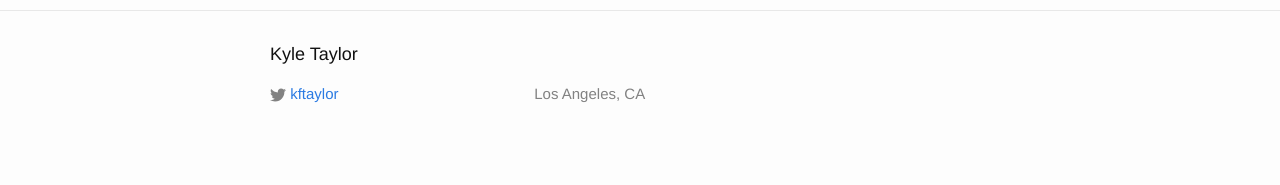
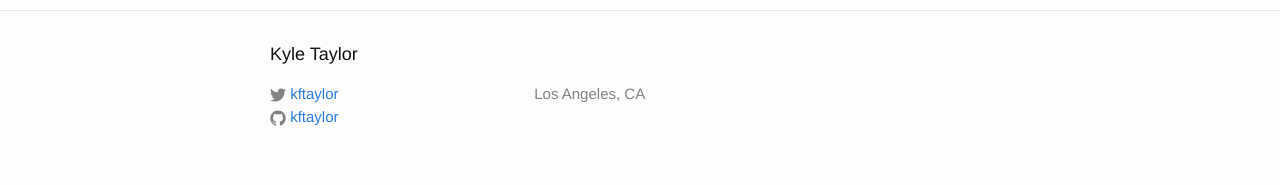
Before and after one commit to kftaylor/kftaylor.github.io, a Jekyll site: the page built from index.html, in a window 1280 px wide. Shown: the part 1450-1635 px from the top of the page. Built offline with Jekyll 4.4.1, drawn with Linux system fonts in a browser that asks for light colours.

Commit message:
Update footer.html

```diff
--- a/_includes/footer.html
+++ b/_includes/footer.html
@@ -8,6 +8,7 @@
       <div class="footer-col footer-col-1">
         <ul class="contact-list">
           <li>{% include icon-twitter.html username=site.twitter_username %}</li>
+          <li>{% include icon-github.html username=site.github_username %}</li>
         </ul>
       </div>
 
```
